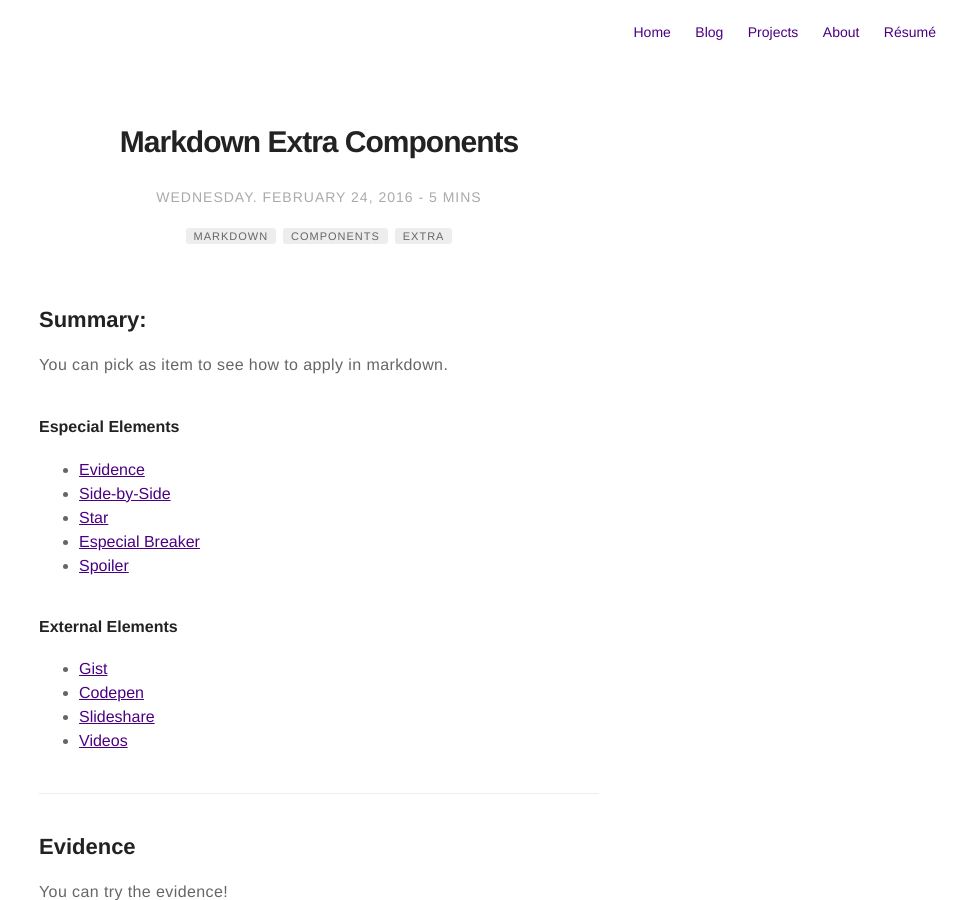
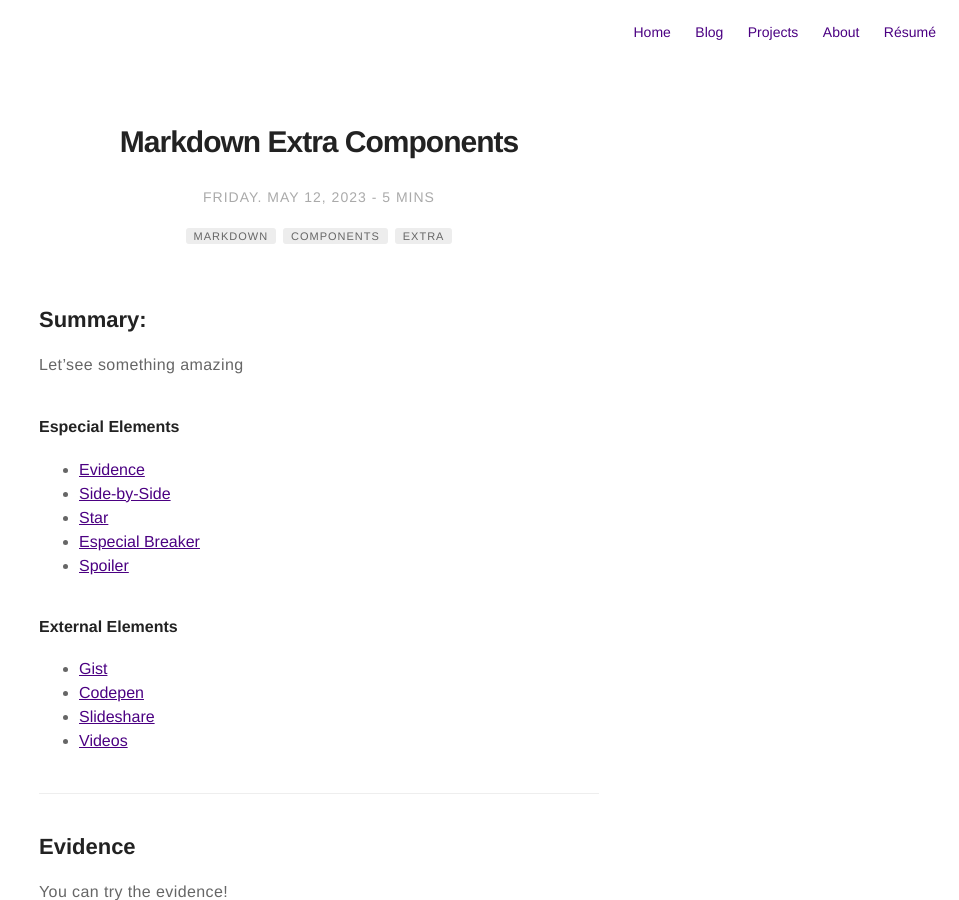
Before and after one commit to exceptionSPG/portfolio-with-jekyll, a Jekyll site: the page built from _posts/2015-02-24-markdown-extra-components.markdown, in a window 1280 px wide and 900 px high. Shown: the whole window, without its empty margins (321-1280 px from the left). Built offline with Jekyll 4.4.1, drawn with Linux system fonts in a browser that asks for light colours; nearby versions of some CDN libraries; comment, search, counter and statistics services are not loaded.

Commit message:
triggering deploy

```diff
--- a/_posts/2015-02-24-markdown-extra-components.markdown
+++ b/_posts/2015-02-24-markdown-extra-components.markdown
@@ -1,7 +1,7 @@
 ---
 title: "Markdown Extra Components"
 layout: post
-date: 2016-02-24 22:48
+date: 2023-05-12 22:48
 image: /assets/images/markdown.jpg
 headerImage: false
 tag:
@@ -15,8 +15,7 @@ description: Markdown summary with different options
 
 ## Summary:
 
-You can pick as item to see how to apply in markdown.
-
+Let'see something amazing
 #### Especial Elements
 - [Evidence](#evidence)
 - [Side-by-Side](#side-by-side)
```
